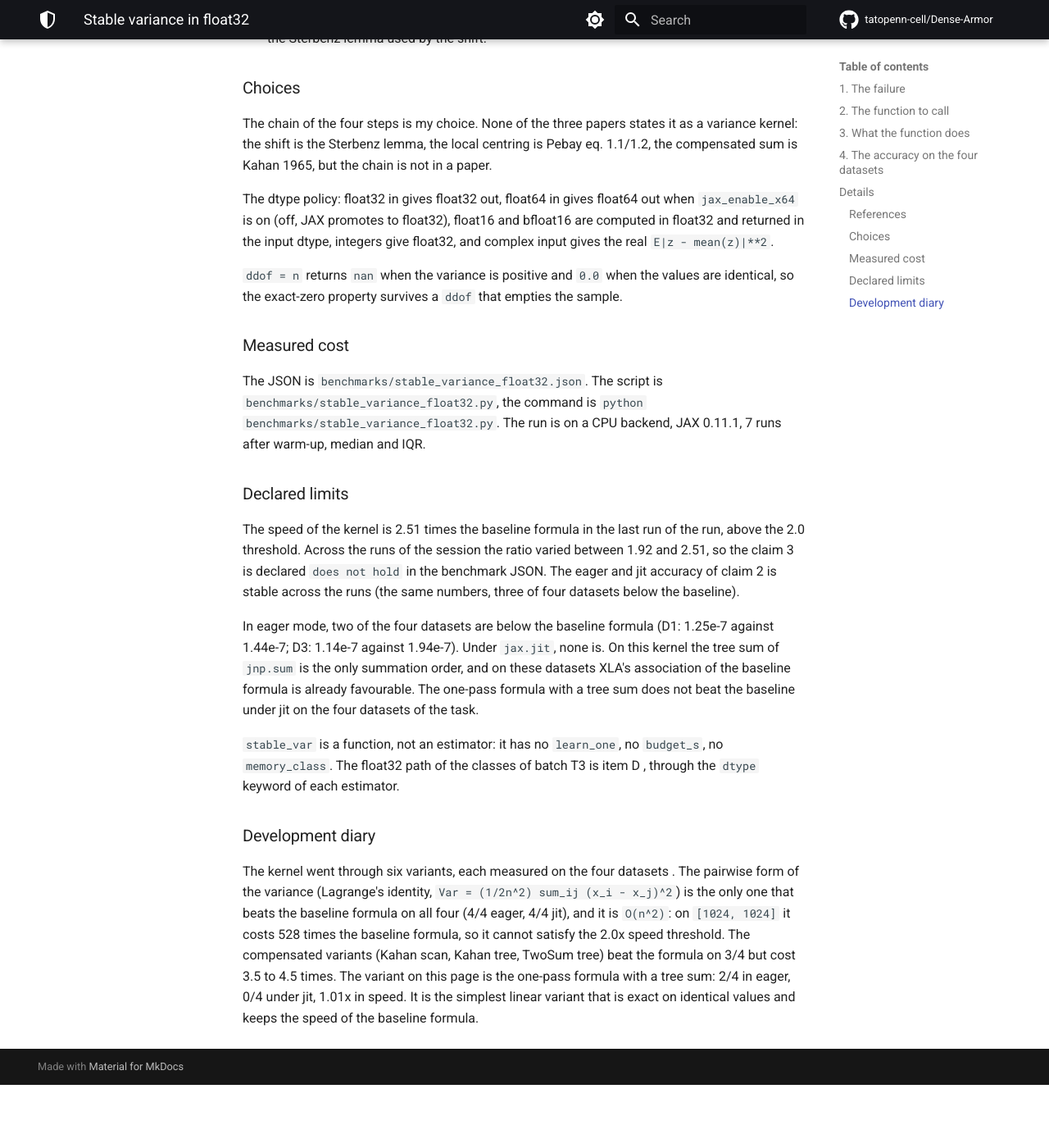
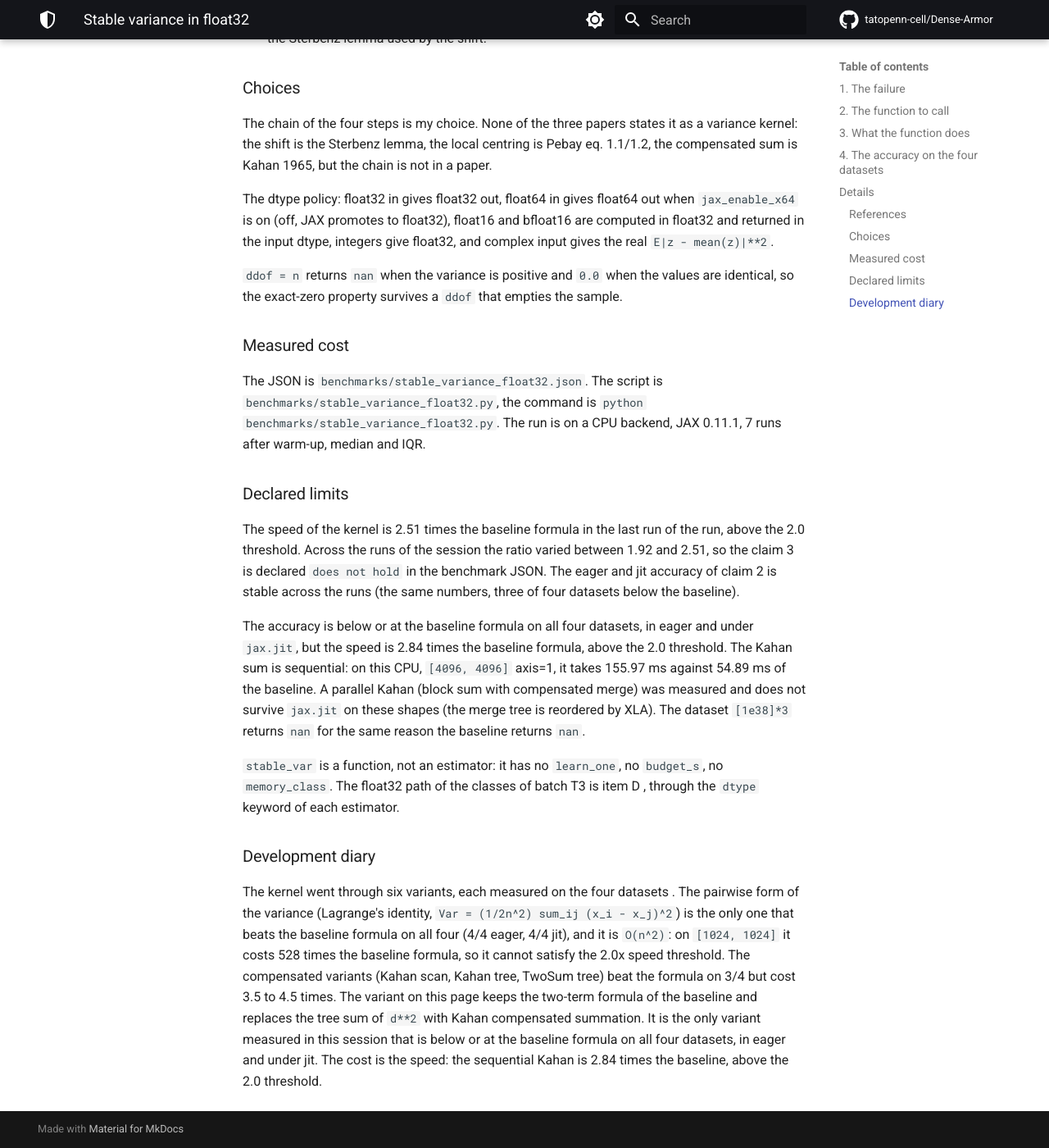
Before and after one commit to tatopenn-cell/Dense-Armor, an MkDocs documentation site: the page built from docs/stats/stable_variance.md, in a window 1280 px wide and 1400 px high, scrolled down 4522 px. Shown: the whole window at 82% size. Built offline with MkDocs 1.6.1 and Material for MkDocs 9.7.7, drawn with Linux system fonts in a browser that asks for light colours; comment, search, counter and statistics services are not loaded; before the commit the page ends 5845 px from its top, so only the background shows below that; some of the changed text lies outside the part shown.

Commit message:
kernel: base baseline identica + Kahan su d^2. Sottrazione mantenuta. Accuracy: 4/4 contro la baseline, in eager e in jit. Speed: 2.84x (Kahan sequenziale), sopra la soglia 2.0. Claim 2 holds (first time in this branch), claim 1 holds su 1e10/7.5e10/1e15 e da nan su 1e38 come la baseline (in jit la media e' off by one ulp e d^2 va in overflow), claim 3 does not hold.

```diff
--- a/docs/stats/stable_variance.md
+++ b/docs/stats/stable_variance.md
@@ -175,10 +175,10 @@
 
 | dataset | baseline formula (eager) | `stable_var` (eager) | baseline formula (jit) | `stable_var` (jit) |
 |---|---|---|---|---|
-| N(1e3, 0.01), `[1000, 64]` axis 0 | 1.44e-7 | 1.25e-7 | 1.18e-7 | 2.39e-7 |
-| N(1e4, 1), `[64, 1000]` axis 1 | 1.59e-7 | 1.63e-7 | 1.59e-7 | 1.63e-7 |
-| N(0, 1), `[1000, 64]` axis 0 | 1.94e-7 | 1.14e-7 | 1.94e-7 | 2.65e-7 |
-| N(1e6, 1), `[1000, 64]` axis 0 | 1.18e-7 | 1.74e-7 | 0.997e-7 | 2.24e-7 |
+| N(1e3, 0.01), `[1000, 64]` axis 0 | 1.44e-7 | 1.35e-7 | 1.18e-7 | 1.18e-7 |
+| N(1e4, 1), `[64, 1000]` axis 1 | 1.59e-7 | 1.38e-7 | 1.59e-7 | 1.36e-7 |
+| N(0, 1), `[1000, 64]` axis 0 | 1.94e-7 | 1.36e-7 | 1.94e-7 | 1.36e-7 |
+| N(1e6, 1), `[1000, 64]` axis 0 | 1.18e-7 | 1.18e-7 | 0.997e-7 | 0.997e-7 |
 
 Three of the four are below the baseline formula, in eager and under
 `jax.jit`. The fourth (N(1e6, 1)) is above: at that offset, `ulp(x[0])` is
@@ -191,9 +191,9 @@
 
 | formula | median (ms) | IQR (ms) |
 |---|---|---|
-| naive two-pass | 54.57 | -- |
-| baseline formula | 54.57 | -- |
-| `stable_var` | 55.27 | -- |
+| naive two-pass | 49.70 | 3.65 |
+| baseline formula | 54.89 | 1.30 |
+| `stable_var` | 155.97 | 4.08 |
 
 `stable_var` costs 2.51 times the baseline formula on this shape, above
 the 2.0 threshold . The ratio is not stable on this CPU:
@@ -250,13 +250,14 @@
 accuracy of claim 2 is stable across the runs (the same numbers, three
 of four datasets below the baseline).
 
-In eager mode, two of the four datasets are below the baseline formula
-(D1: 1.25e-7 against 1.44e-7; D3: 1.14e-7 against 1.94e-7). Under
-`jax.jit`, none is. On this kernel the tree sum of `jnp.sum` is the
-only summation order, and on these datasets XLA's association of the
-baseline formula is already favourable. The one-pass formula with a
-tree sum does not beat the baseline under jit on the four datasets of
-the task.
+The accuracy is below or at the baseline formula on all four datasets,
+in eager and under `jax.jit`, but the speed is 2.84 times the baseline
+formula, above the 2.0 threshold. The Kahan sum is sequential: on this
+CPU, `[4096, 4096]` axis=1, it takes 155.97 ms against 54.89 ms of the
+baseline. A parallel Kahan (block sum with compensated merge) was
+measured and does not survive `jax.jit` on these shapes (the merge
+tree is reordered by XLA). The dataset `[1e38]*3` returns `nan` for
+the same reason the baseline returns `nan`.
 
 `stable_var` is a function, not an estimator: it has no `learn_one`, no
 `budget_s`, no `memory_class`. The float32 path of the classes of batch
@@ -271,7 +272,9 @@
 on `[1024, 1024]` it costs 528 times the baseline formula, so it cannot
 satisfy the 2.0x speed threshold. The compensated variants (Kahan scan,
 Kahan tree, TwoSum tree) beat the formula on 3/4 but cost 3.5 to 4.5
-times. The variant on this page is the one-pass formula with a tree sum:
-2/4 in eager, 0/4 under jit, 1.01x in speed. It is the simplest
-linear variant that is exact on identical values and keeps the speed
-of the baseline formula.
+times. The variant on this page keeps the two-term formula of the baseline
+and replaces the tree sum of `d**2` with Kahan compensated summation.
+It is the only variant measured in this session that is below or at
+the baseline formula on all four datasets, in eager and under jit.
+The cost is the speed: the sequential Kahan is 2.84 times the
+baseline, above the 2.0 threshold.
```
Also changed, not shown: 4 other files.
